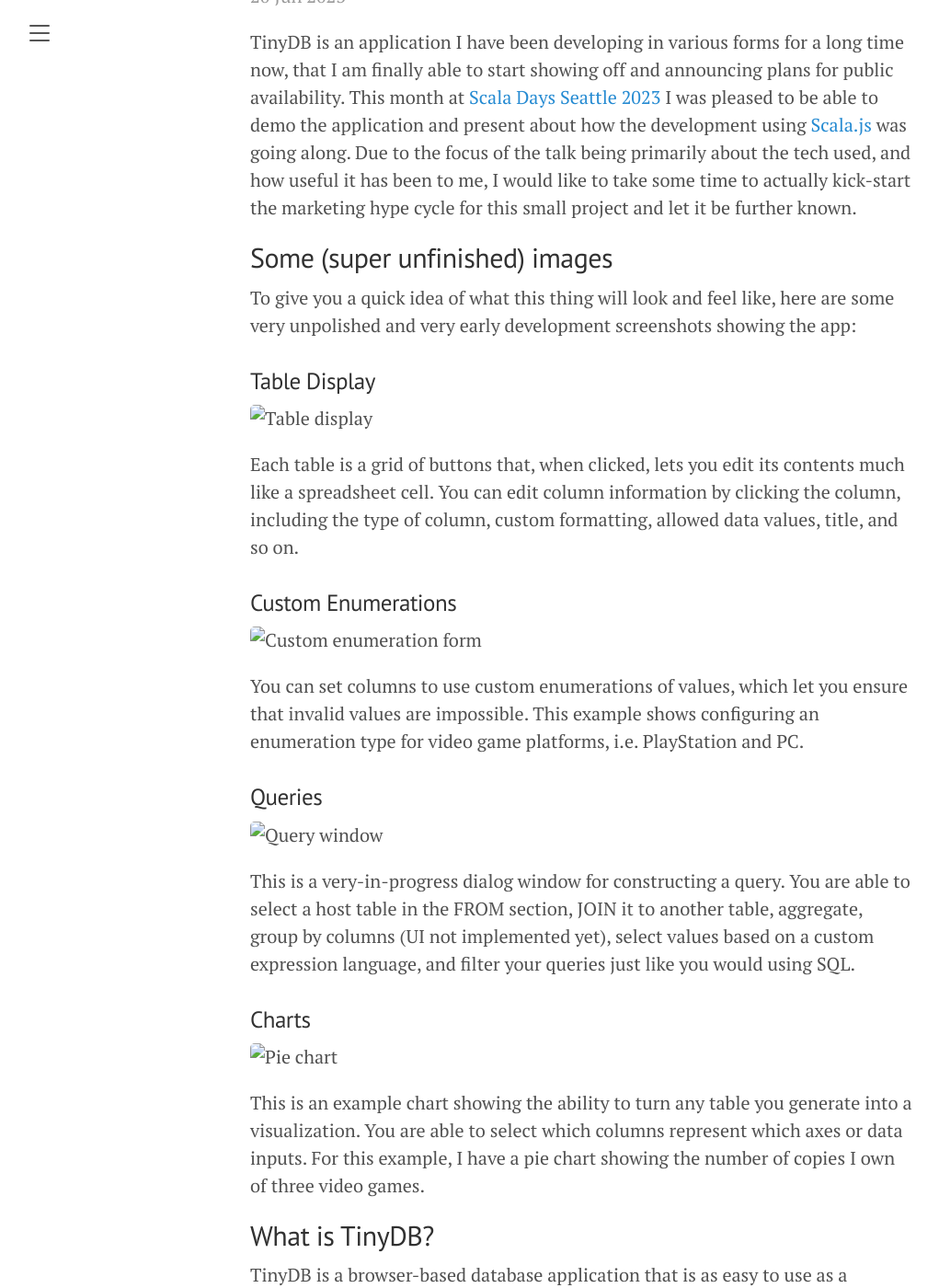
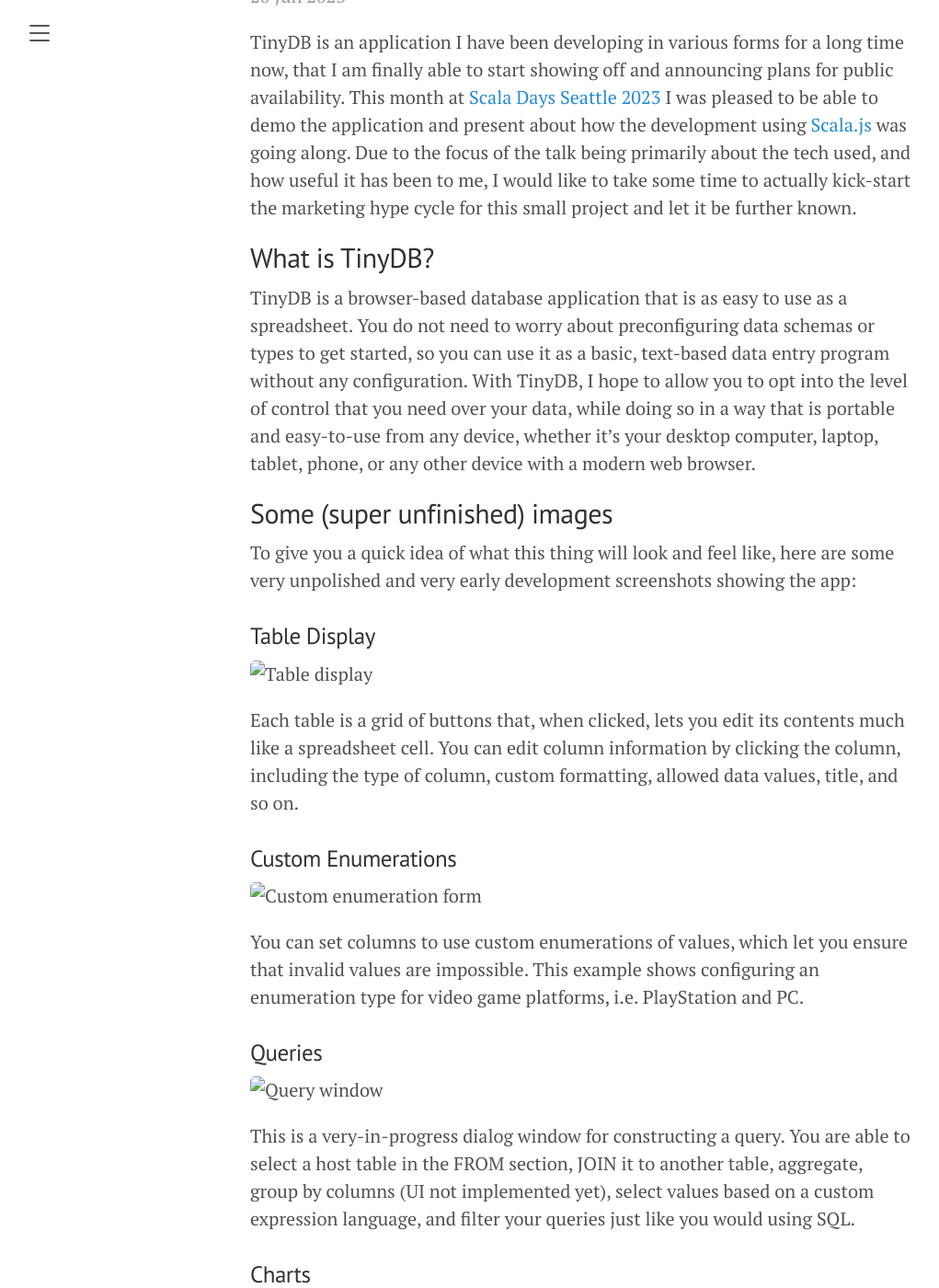
Before and after one commit to sloshy/blog, a Jekyll site: the page built from _posts/2023-06-20-intro-tinydb.md, in a window 1280 px wide and 1400 px high, scrolled down 201 px. Shown: the whole window at 92% size, without its empty margins (8-1029 px from the left). Built offline with Jekyll 4.4.1, drawn with Linux system fonts in a browser that asks for light colours; some of the changed text lies outside the part shown.

Commit message:
Move images down below intro section

```diff
--- a/_posts/2023-06-20-intro-tinydb.md
+++ b/_posts/2023-06-20-intro-tinydb.md
@@ -5,6 +5,11 @@ title: Introducing TinyDB
 TinyDB is an application I have been developing in various forms for a long time now, that I am finally able to start showing off and announcing plans for public availability.
 This month at [Scala Days Seattle 2023](https://scaladays.org/seattle-2023/) I was pleased to be able to demo the application and present about how the development using [Scala.js](https://www.scala-js.org/) was going along.
 Due to the focus of the talk being primarily about the tech used, and how useful it has been to me, I would like to take some time to actually kick-start the marketing hype cycle for this small project and let it be further known.
+
+## What is TinyDB?
+TinyDB is a browser-based database application that is as easy to use as a spreadsheet.
+You do not need to worry about preconfiguring data schemas or types to get started, so you can use it as a basic, text-based data entry program without any configuration.
+With TinyDB, I hope to allow you to opt into the level of control that you need over your data, while doing so in a way that is portable and easy-to-use from any device, whether it's your desktop computer, laptop, tablet, phone, or any other device with a modern web browser.
 
 ## Some (super unfinished) images
 
```
Also changed, not shown: other parts of _posts/2023-06-20-intro-tinydb.md (+0 -5 lines).
